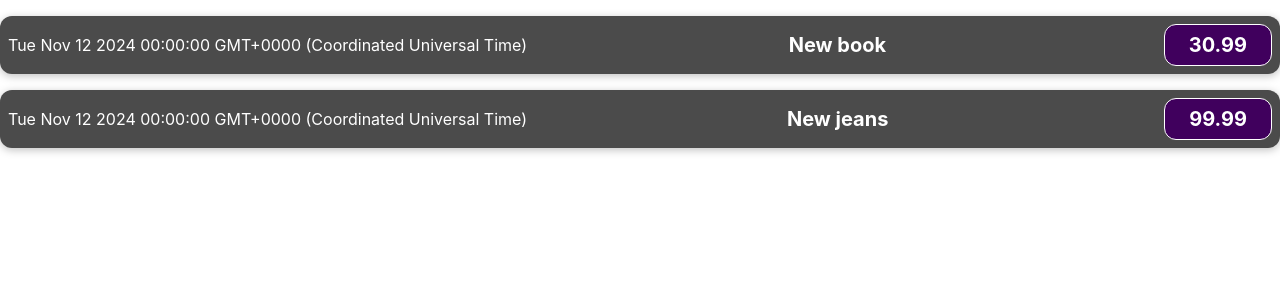
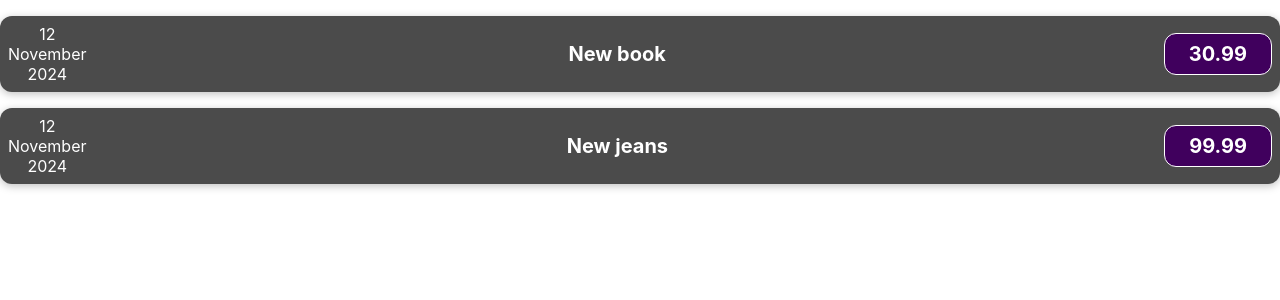
Before and after one commit to KasparKoorits/expenses-http, a React (Create React App) app: page / in a window 1280 px wide. Shown: the top 300 px of the page. Built offline with nearby package versions, Linux system fonts and the light colour scheme.

Commit message:
Created ExpenseDate

```diff
--- /dev/null
+++ b/src/components/ExpenseDate.js
@@ -0,0 +1,15 @@
+const ExpenseData = (props) => {
+  const day = props.date.toLocaleString("en-US", { day: "2-digit" });
+  const month = props.date.toLocaleString("en-US", { month: "long" });
+  const year = props.date.getFullYear();
+
+  return (
+    <div>
+      <div>{day}</div>
+      <div>{month}</div>
+      <div>{year}</div>
+    </div>
+  );
+};
+
+export default ExpenseData;
--- a/src/components/ExpenseItem.js
+++ b/src/components/ExpenseItem.js
@@ -1,12 +1,10 @@
 import "./ExpenseItem.css";
+import ExpenseDate from "./ExpenseDate.js";
 
 const ExpenseItem = (props) => {
-  console.log(props);
-  console.log(props.data);
-
   return (
     <div className="expense-item">
-      <div>{props.data.date.toString()}</div>
+      <ExpenseDate date={props.data.date} />
       <div className="expense-item__description">
         <h2>{props.data.title}</h2>
         <div className="expense-item__price">{props.data.price}</div>
```
